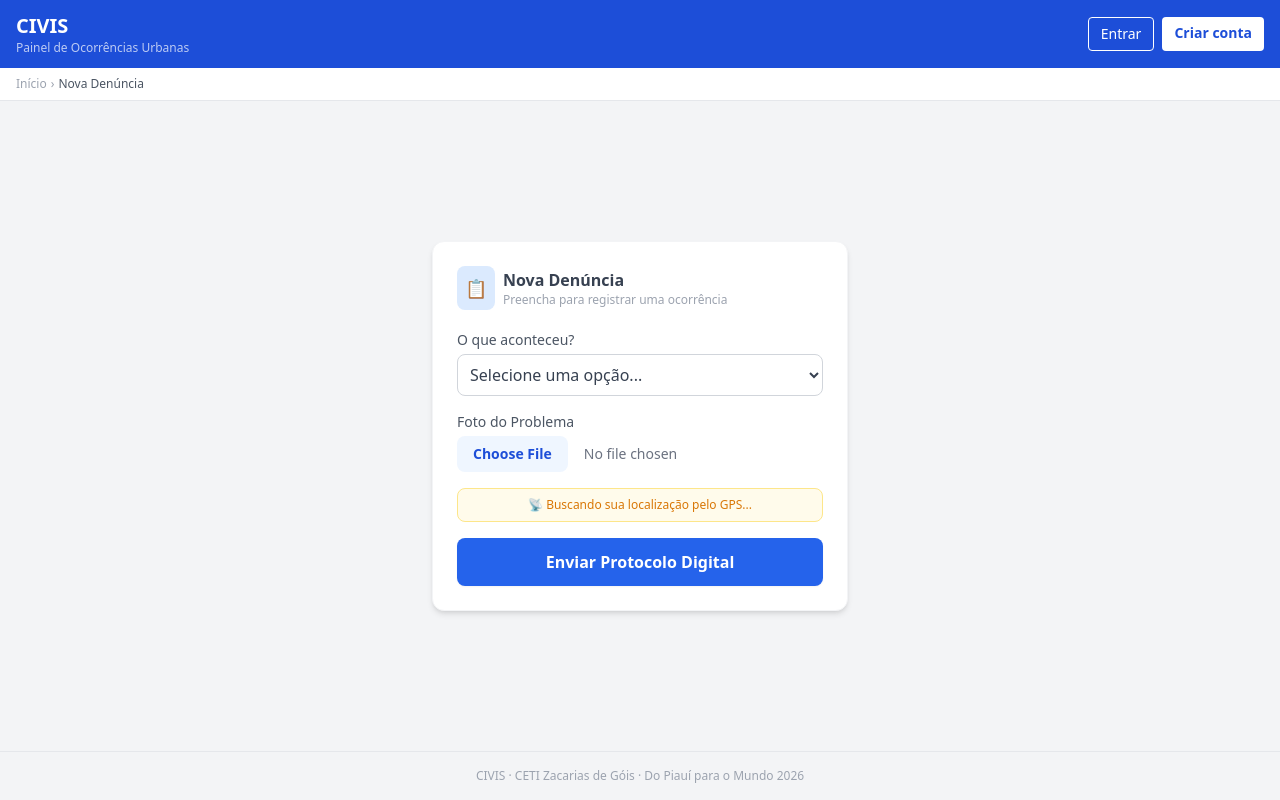
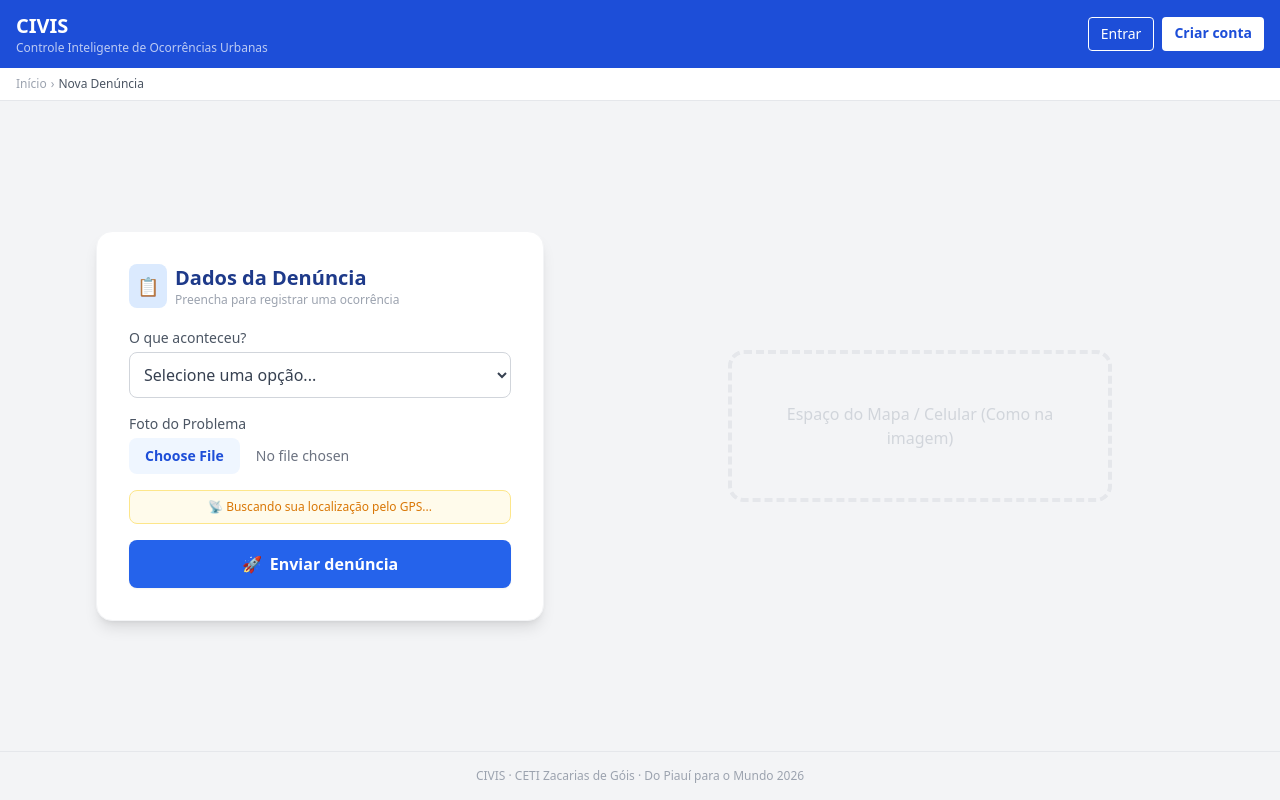
Before and after one commit to charanko0515/CIVIS, a Flask app: page / in a window 1280 px wide. Run offline with Flask 3, Linux system fonts and the light colour scheme; some libraries are stand-ins or nearby versions.

Commit message:
updadate do homepage
organizando homepage para api

```diff
--- a/templates/homepage.html
+++ b/templates/homepage.html
@@ -11,7 +11,7 @@
     <header class="bg-blue-700 text-white px-4 py-3 shadow-md flex items-center justify-between">
         <div>
             <a href="/" class="text-xl font-bold hover:opacity-80 transition">CIVIS</a>
-            <p class="text-xs opacity-70">Painel de Ocorrências Urbanas</p>
+            <p class="text-xs opacity-70">Controle Inteligente de Ocorrências Urbanas</p>
         </div>
         <div class="flex gap-2">
             <a href="/login" class="text-sm border border-white text-white px-3 py-1.5 rounded hover:bg-white hover:text-blue-700 transition">Entrar</a>
@@ -26,13 +26,15 @@
         <span class="text-gray-600 font-medium">Nova Denúncia</span>
     </div>
 
-    <main class="p-4 max-w-md mx-auto w-full flex-grow flex flex-col justify-center">
-        <div class="bg-white p-6 rounded-xl shadow-md border border-gray-100">
+<main class="flex-grow flex items-center justify-center p-4 md:p-8 max-w-6xl mx-auto w-full">
+        <div class="grid grid-cols-1 md:grid-cols-2 gap-8 items-center w-full">
+
+            <div class="bg-white p-6 md:p-8 rounded-2xl shadow-lg border border-gray-100 max-w-md w-full justify-self-start">
 
                 <div class="flex items-center gap-2 mb-5">
                     <div class="bg-blue-100 text-blue-700 rounded-lg p-2 text-lg">📋</div>
                     <div>
-                    <h2 class="text-base font-semibold text-gray-700">Nova Denúncia</h2>
+                        <h2 class="text-xl font-bold text-blue-900">Dados da Denúncia</h2>
                         <p class="text-xs text-gray-400">Preencha para registrar uma ocorrência</p>
                     </div>
                 </div>
@@ -44,7 +46,7 @@
 
                     <div>
                         <label class="block text-sm font-medium text-gray-600 mb-1">O que aconteceu?</label>
-                    <select name="categoria" required class="w-full p-2 border border-gray-300 rounded-lg focus:outline-none focus:ring-2 focus:ring-blue-500 bg-white text-gray-700">
+                        <select name="categoria" required class="w-full p-2.5 border border-gray-300 rounded-lg focus:outline-none focus:ring-2 focus:ring-blue-500 bg-white text-gray-700">
                             <option value="">Selecione uma opção...</option>
                             <option value="Iluminação"> Iluminação Pública Defeituosa</option>
                             <option value="Saneamento"> Esgoto ou Saneamento</option>
@@ -63,10 +65,18 @@
                         📡 Buscando sua localização pelo GPS...
                     </div>
 
-                <button type="submit" class="w-full bg-blue-600 hover:bg-blue-700 active:bg-blue-800 text-white font-bold py-3 px-4 rounded-lg transition duration-200 shadow-sm">
-                    Enviar Protocolo Digital
+                    <button type="submit" class="w-full bg-blue-600 hover:bg-blue-700 active:bg-blue-800 text-white font-bold py-3 px-4 rounded-lg transition duration-200 shadow-sm flex justify-center items-center gap-2">
+                        <span>🚀</span> Enviar denúncia
                     </button>
                 </form>
+            </div>
+
+            <div class="hidden md:flex justify-center items-center">
+                <div class="text-gray-300 border-4 border-dashed border-gray-200 rounded-2xl p-12 text-center w-full max-w-sm">
+                    Espaço do Mapa / Celular (Como na imagem)
+                </div>
+            </div>
+
         </div>
     </main>
 
```
Lines whose indentation alone changed are shown as unchanged.
